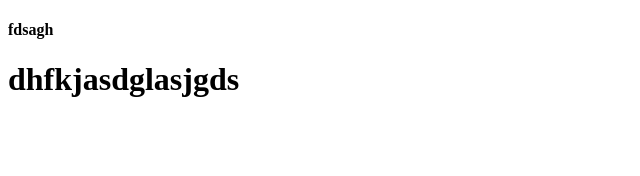
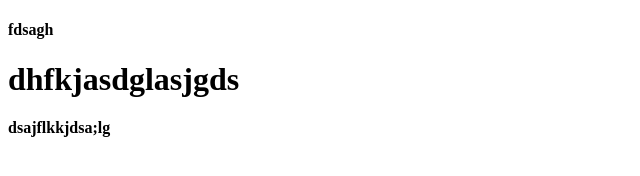
Before and after one commit to nazliyaton/kpd1023, a plain HTML site: page add.html in a window 1280 px wide. Shown: the whole page, without its empty margins (0-640 px from the left). Drawn offline with Linux system fonts and the light colour scheme.

Commit message:
Update add.html

```diff
--- a/add.html
+++ b/add.html
@@ -9,5 +9,6 @@
 <body>
     <h4>fdsagh</h4>
     <h1>dhfkjasdglasjgds</h1>
+   <h4>dsajflkkjdsa;lg</h4>
 </body>
 </html>
```
